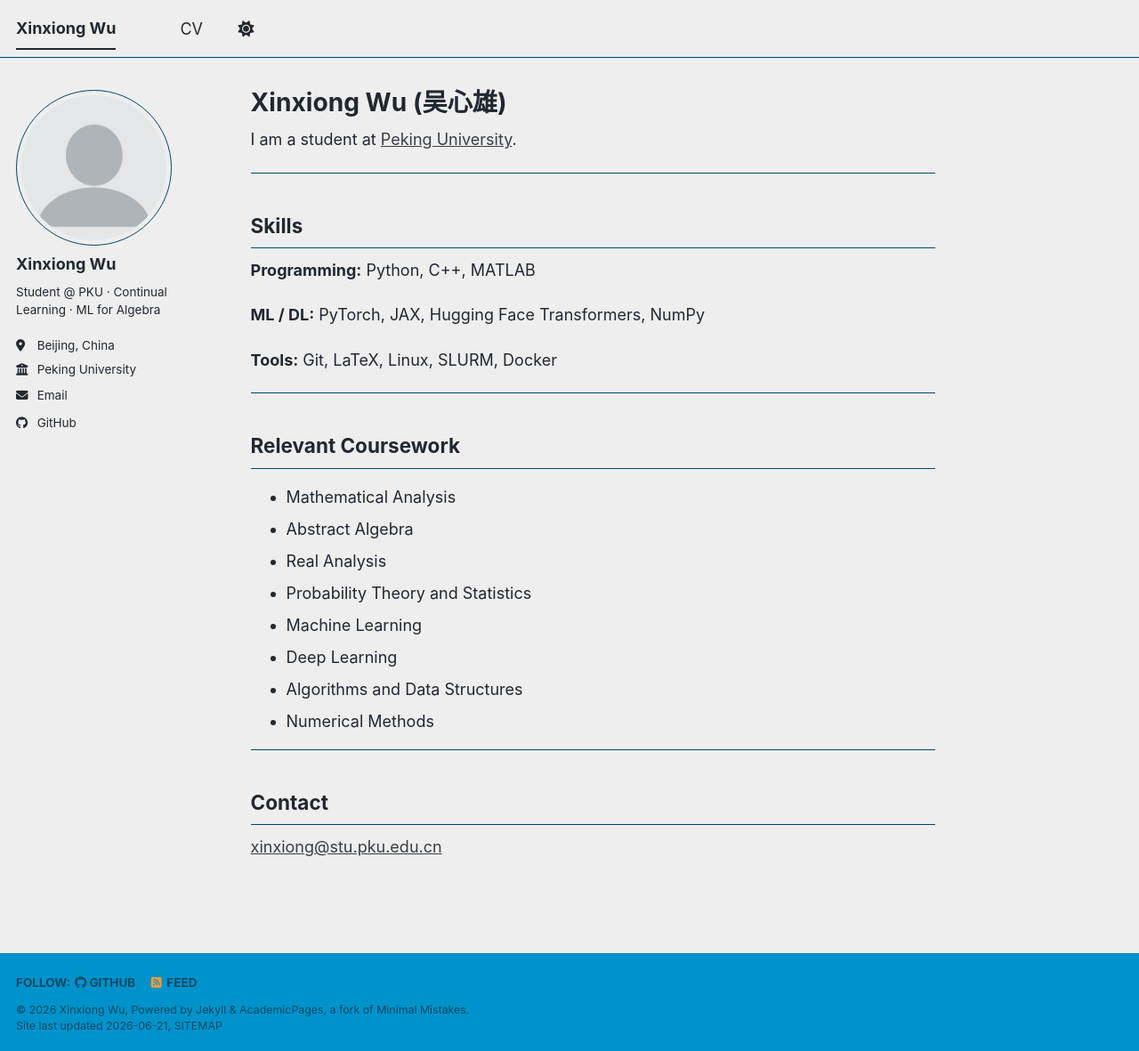
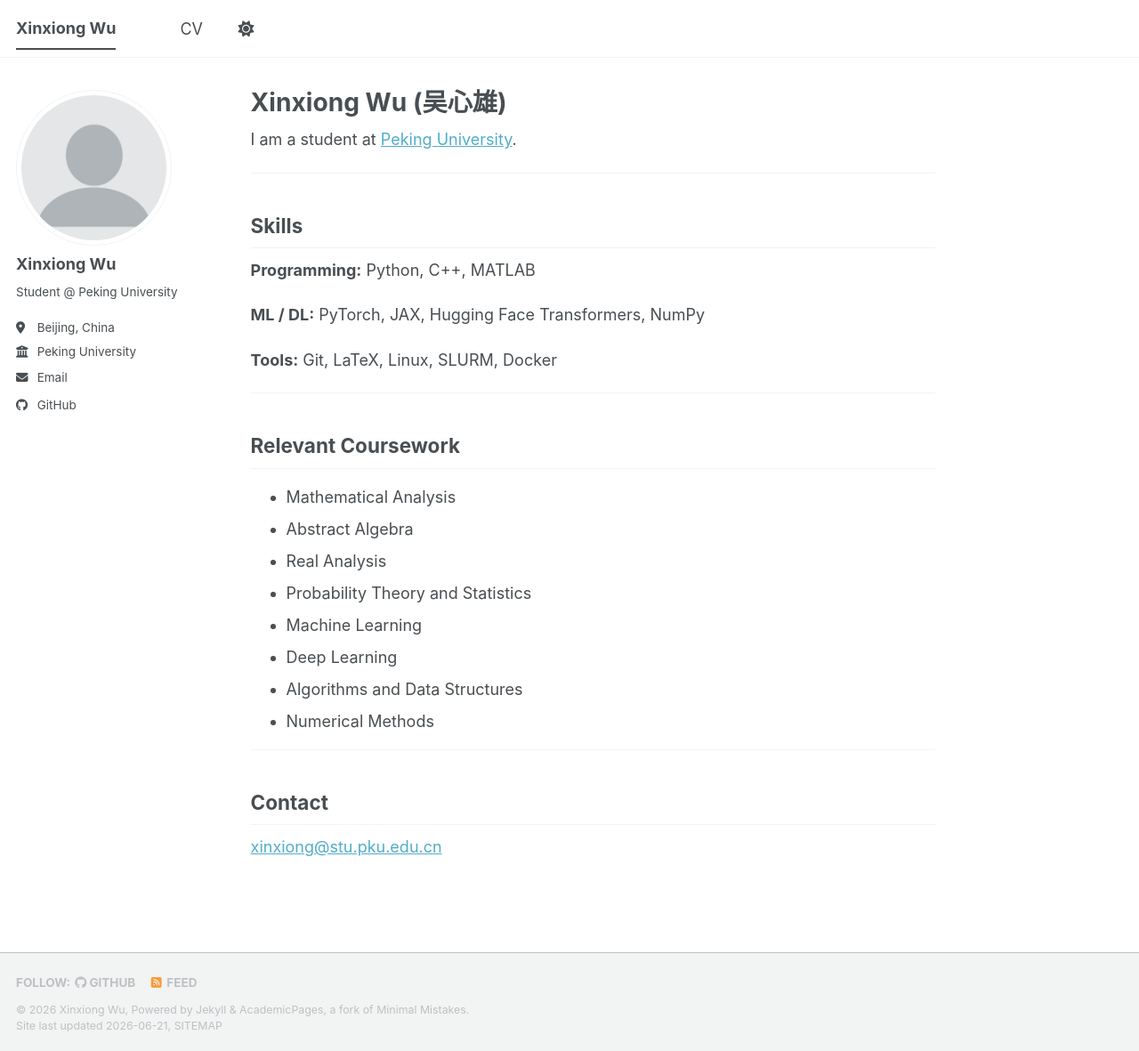
Before and after one commit to Antonio5936/Antonio5936.github.io, a Jekyll site: the page built from _pages/about.md, in a window 1280 px wide and 1181 px high. Shown: the whole window at 89% size. Built offline with Jekyll 4.4.1, drawn with Linux system fonts in a browser that asks for light colours; a script bundle is joined from its source files by our own code; library files that are not in the unit come from our copies.

Commit message:
Update _config.yml

```diff
--- a/_config.yml
+++ b/_config.yml
@@ -8,7 +8,7 @@
 
 # Basic Site Settings
 locale                   : "en-US"
-site_theme               : "air" # The available themes options are "default", "air", "sunrise", "mint", "dirt" and "contrast"
+site_theme               : "default" # The available themes options are "default", "air", "sunrise", "mint", "dirt" and "contrast"
 title                    : "Xinxiong Wu"
 title_separator          : "-"
 name                     : &name "Xinxiong Wu"
@@ -25,7 +25,7 @@ author:
   avatar           : "profile.png"
   name             : "Xinxiong Wu"
   pronouns         :
-  bio              : "Student @ PKU · Continual Learning · ML for Algebra"
+  bio              : "Student @ Peking University"
   location         : "Beijing, China"
   employer         : "Peking University"
   uri              :
```
